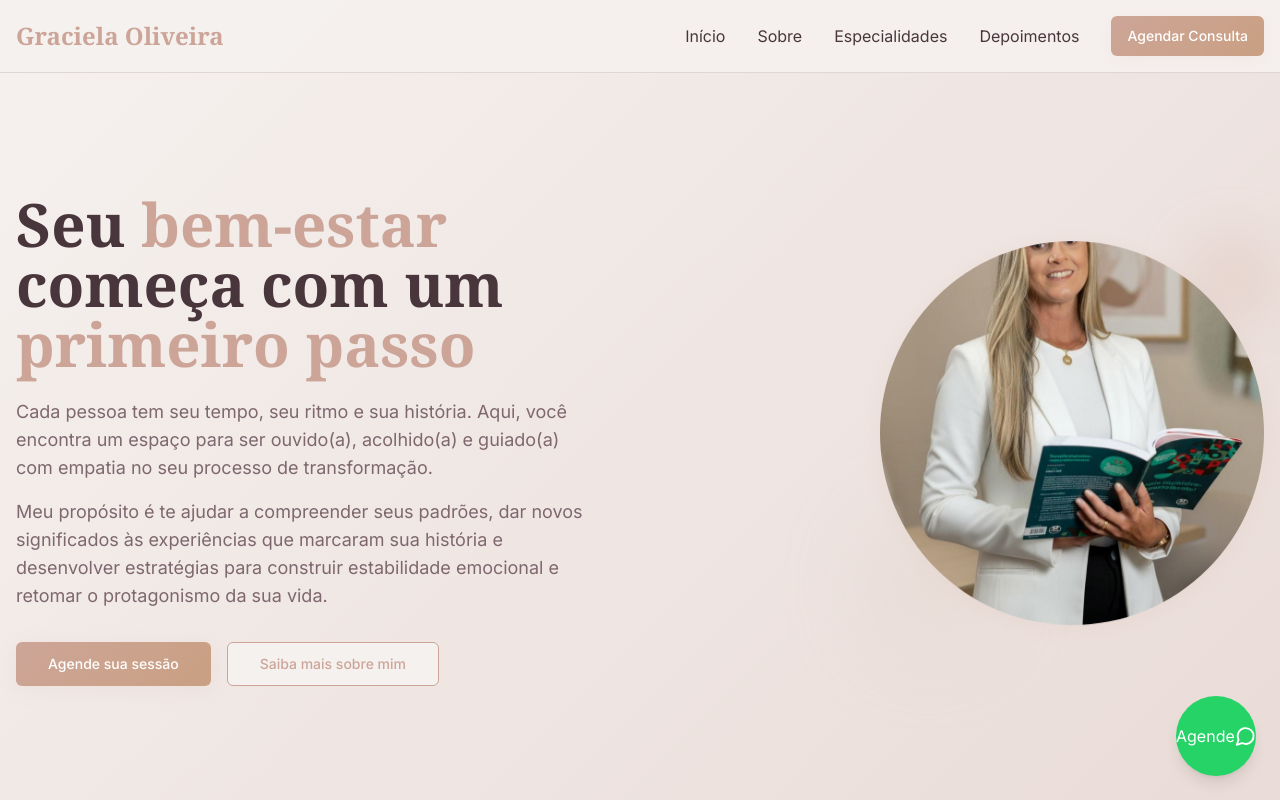
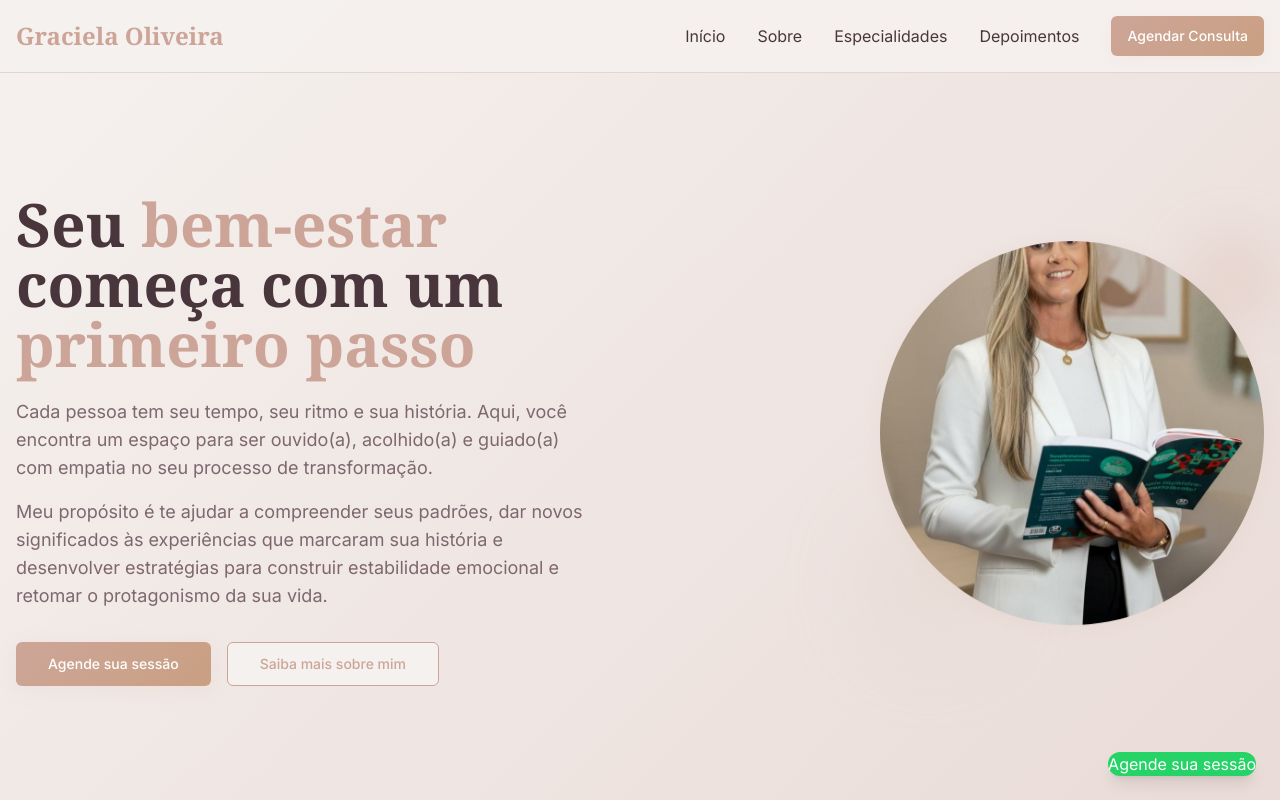
Before and after one commit to joaozzns/psicologianovo, a React (Vite) app: page / in a window 1280 px wide. Shown: the top 800 px of the page. Built offline with nearby package versions, Linux system fonts and the light colour scheme.

Commit message:
Update WhatsAppButton.tsx

```diff
--- a/src/components/WhatsAppButton.tsx
+++ b/src/components/WhatsAppButton.tsx
@@ -12,10 +12,10 @@ const WhatsAppButton = () => {
   return (
     <button
       onClick={handleWhatsAppClick}
-      className="fixed bottom-6 right-6 z-50 w-20 h-20 bg-[#25D366] hover:bg-[#128C7E] text-white rounded-full shadow-lg hover:shadow-xl transition-all duration-300 flex items-center justify-center group hover:scale-110"
+      className="fixed bottom-6 right-6 z-50 w-25 h-25 bg-[#25D366] hover:bg-[#128C7E] text-white rounded-full shadow-lg hover:shadow-xl transition-all duration-300 flex items-center justify-center group hover:scale-110"
       aria-label="Contatar via WhatsApp"
-    >Agende
-      <MessageCircle className="w-11 h-11" />
+    >Agende sua sessão
+
 
       {/* Tooltip */}
       <div className="absolute bottom-16 right-0 bg-foreground text-background px-3 py-2 rounded-lg text-sm whitespace-nowrap opacity-0 group-hover:opacity-100 transition-opacity duration-300 pointer-events-none">
```
